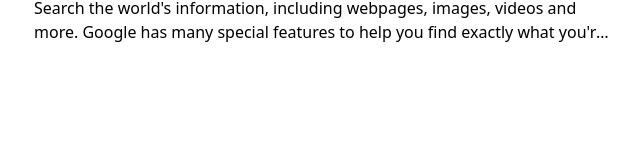
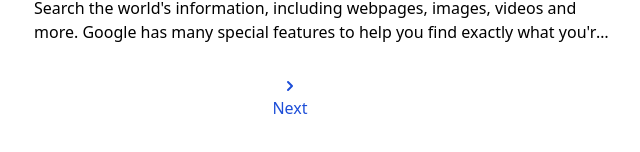
Before and after one commit to fasbrothers/google-next-clone, a Next.js app: page /search in a window 1280 px wide. Shown: the part 1371-1523 px from the top of the page, without its empty margins (174-814 px from the left). Before the commit the page ends 1447 px from the top, so only its background shows below. Built offline with nearby package versions, Linux system fonts and the light colour scheme.

Commit message:
add pagination function

```diff
--- /dev/null
+++ b/components/PaginationButtons.js
@@ -0,0 +1,30 @@
+import { useRouter } from "next/router";
+import Link from "next/link";
+import { ChevronLeftIcon, ChevronRightIcon } from "@heroicons/react/solid";
+
+function PaginationButtons() {
+  const router = useRouter();
+  const startIndex = Number(router.query.start) || "0";
+  return (
+    <div className="flex max-w-lg justify-between text-blue-700 mb-10">
+      {startIndex >= 10 && (
+        <Link
+          href={`/search?term=${router.query.term}&start=${startIndex - 10}`}
+        >
+          <div className="flex flex-grow flex-col hover:underline items-center cursor-pointer">
+            <ChevronLeftIcon className="h-5" />
+            <p>Previous</p>
+          </div>
+        </Link>
+      )}
+      <Link href={`/search?term=${router.query.term}&start=${startIndex + 10}`}>
+        <div className="flex flex-grow flex-col hover:underline items-center cursor-pointer">
+          <ChevronRightIcon className="h-5" />
+          <p>Next</p>
+        </div>
+      </Link>
+    </div>
+  );
+}
+
+export default PaginationButtons;
--- a/components/SearchResults.js
+++ b/components/SearchResults.js
@@ -1,4 +1,5 @@
 import React from "react";
+import PaginationButtons from "./PaginationButtons";
 
 function SearchResults({ results }) {
   return (
@@ -7,7 +8,7 @@
         About {results.searchInformation.formattedTotalResults} results (
         {results.searchInformation.formattedSearchTime} seconds){" "}
       </p>
-      {results.items.map((result) => (
+      {results.items?.map((result) => (
         <div key={result.link} className="max-w-xl mb-8">
           <div className="group">
             <a href={result.link} className="text-sm line-clamp-1">
@@ -22,6 +23,7 @@
           <p className="line-clamp-2">{result.snippet}</p>
         </div>
       ))}
+      <PaginationButtons />
     </div>
   );
 }
```
